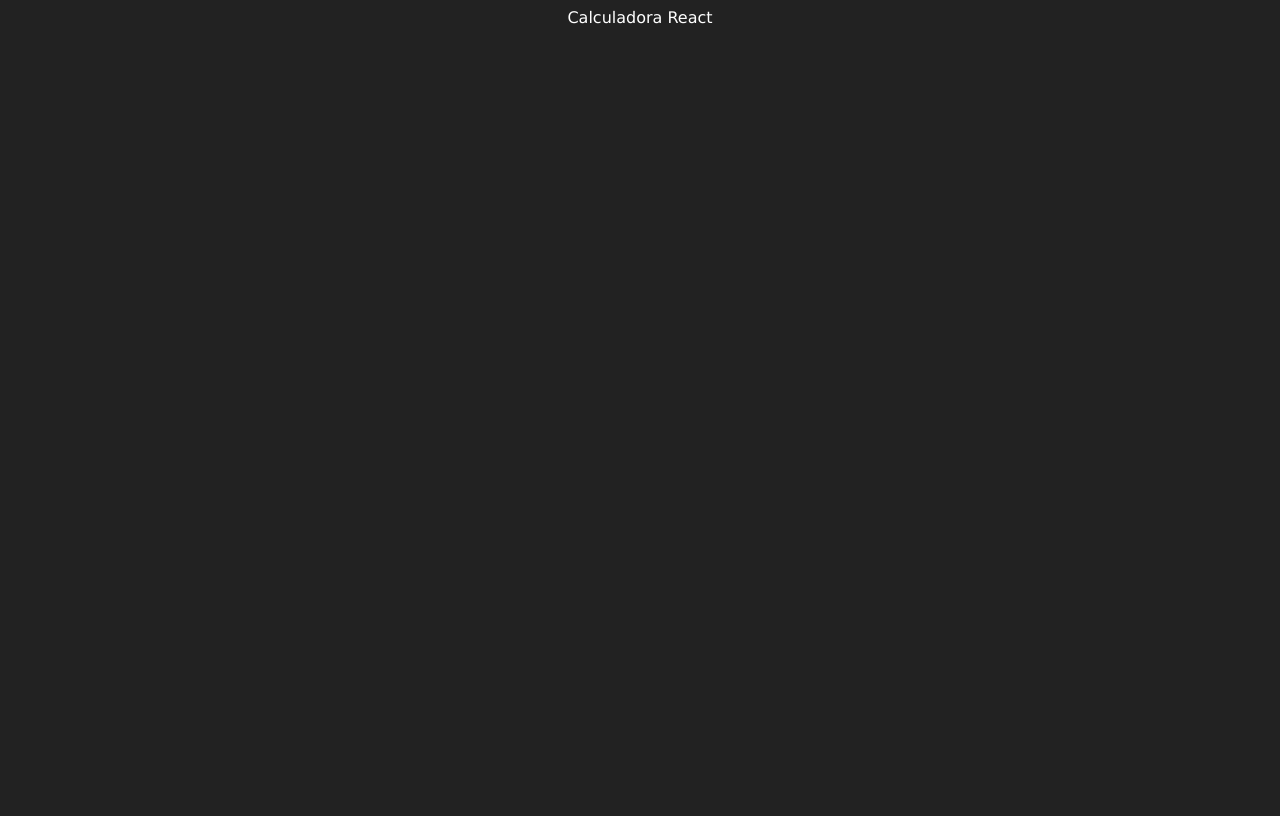
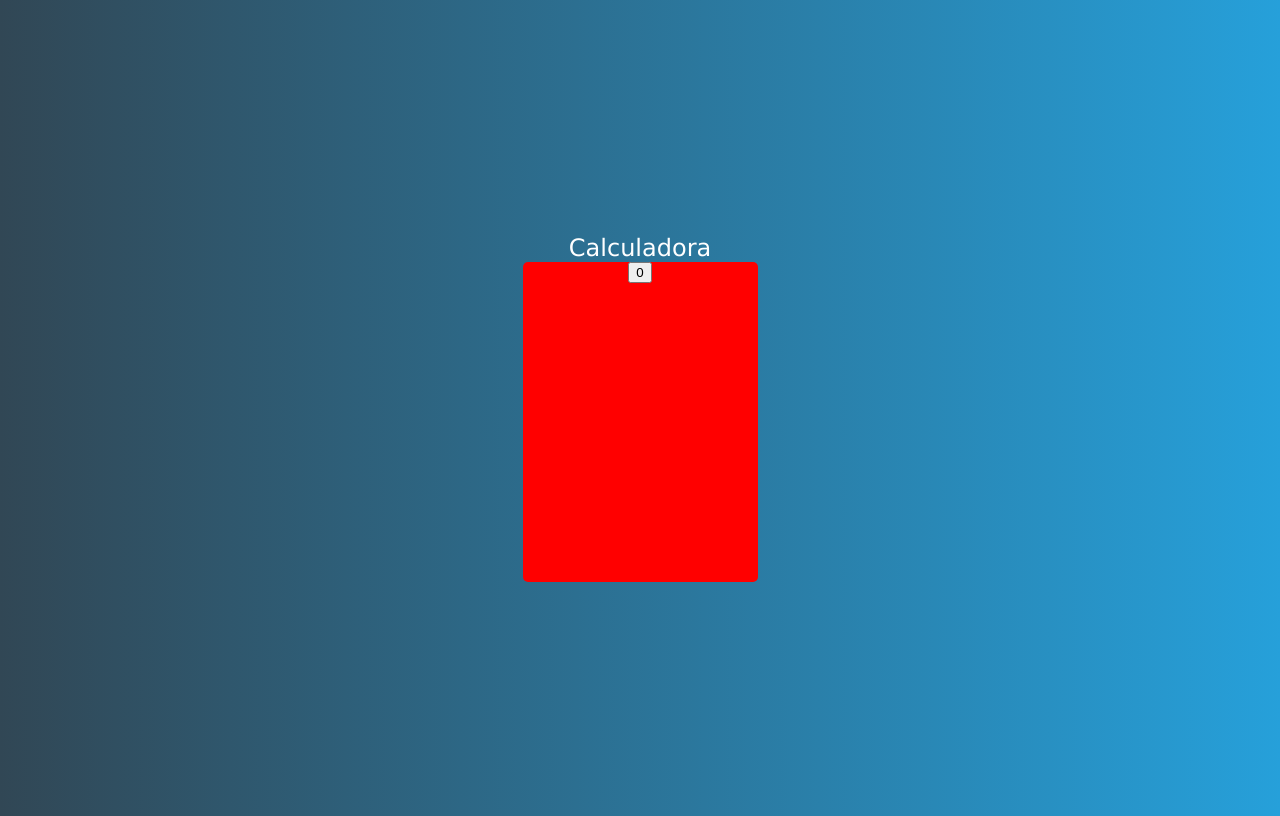
Before and after one commit to italoknd/Curso-REACT-JS, a React (Vite) app in the folder react-fundamentals/: page /calculadora in a window 1280 px wide. Built offline with nearby package versions, Linux system fonts and the light colour scheme.

Commit message:
salvando progresso *

```diff
--- a/react-fundamentals/src/components/calculadora/Calculadora.tsx
+++ b/react-fundamentals/src/components/calculadora/Calculadora.tsx
@@ -1,5 +1,16 @@
-import React from "react";
+import React, { Component } from "react";
+import "./calculadora.css";
+import Button from "./components/Button";
 
-export default function Calculdadora() {
-  return <div>Calculadora React</div>;
+export default class Calculdadora extends Component {
+  render() {
+    return (
+      <div>
+        <h2>Calculadora</h2>
+        <div className="calculadora">
+          <Button />
+        </div>
+      </div>
+    );
+  }
 }
--- /dev/null
+++ b/react-fundamentals/src/components/calculadora/calculadora.css
@@ -0,0 +1,17 @@
+.calculadora {
+  height: 320px;
+  width: 235px;
+  border-radius: 5px;
+  overflow: hidden;
+  background-color: red;
+}
+
+body {
+  display: flex;
+  height: 100vh;
+  justify-content: center;
+  align-items: center;
+  text-align: center;
+  color: #fff;
+  background: linear-gradient(to right, #314755, #26a0da);
+}
--- /dev/null
+++ b/react-fundamentals/src/components/calculadora/components/Button.tsx
@@ -0,0 +1,8 @@
+import React from "react";
+import "./button.css";
+
+interface IButton {}
+
+export default function Button(props: IButton) {
+  return <button className="button">0</button>;
+}
```
Also changed, not shown: react-fundamentals/src/components/calculadora/components/button.css (added).
